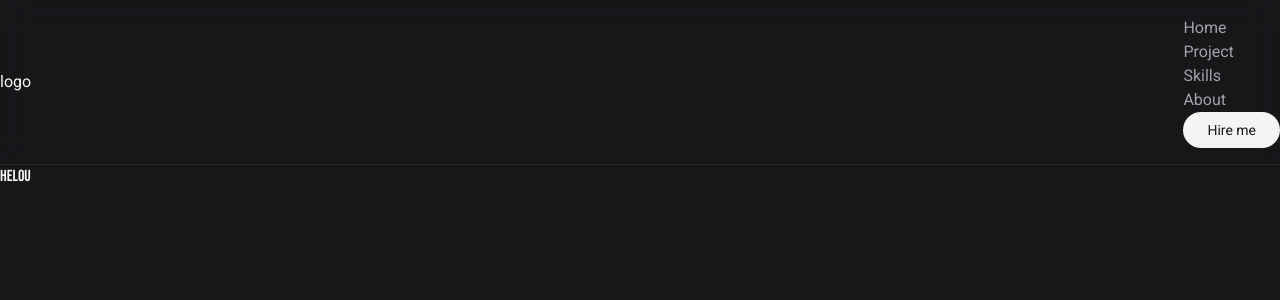
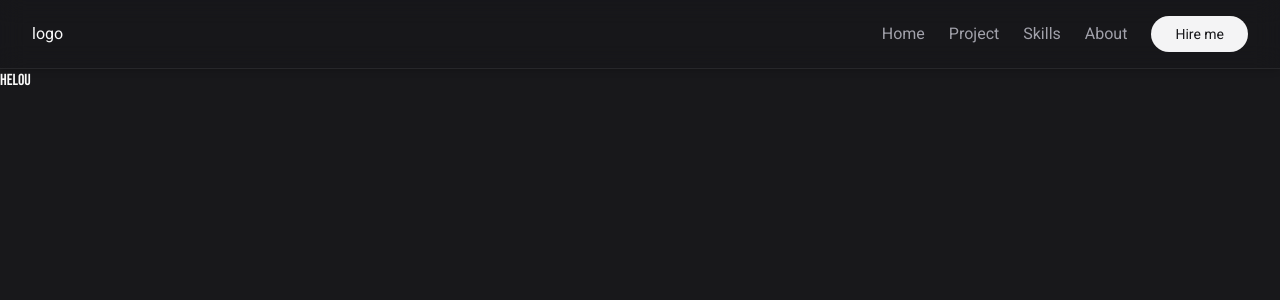
Before and after one commit to agt1984/myPortfolio2.0, a Next.js app: page / in a window 1280 px wide. Shown: the top 300 px of the page. Built offline with nearby package versions, Linux system fonts and the light colour scheme.

Commit message:
nav component modified

```diff
--- a/package.json
+++ b/package.json
@@ -13,6 +13,7 @@
     "next": "14.2.3",
     "react": "^18",
     "react-dom": "^18",
+    "react-icons": "^5.2.1",
     "tailwind-merge": "^2.3.0"
   },
   "devDependencies": {
--- a/src/components/Navigation.tsx
+++ b/src/components/Navigation.tsx
@@ -4,10 +4,10 @@ import { CustomLink } from "./CustomLink";
 export function Navigation() {
     return (
       <nav className="py-4 border-b border-zinc-800 shadow-md sticky top-0 z-10 bg-zinc-900/20 backdrop-blur-md">
-        <div className="max-w-7xl mx-auto flex justify-between items-center">
+        <div className="max-w-7xl mx-auto px-4 md:px-8 flex justify-between items-center">
           <p>logo</p>
           <div>
-            <ul>
+            <ul className="flex items-center gap-6 ">
               {navMenuList.map(({ title, href }, index) => {
                 const isLastElement = index === navMenuList.length - 1;
                 return (
```
Also changed, not shown: 1 other file (tests, documents, lock files or other folders).
